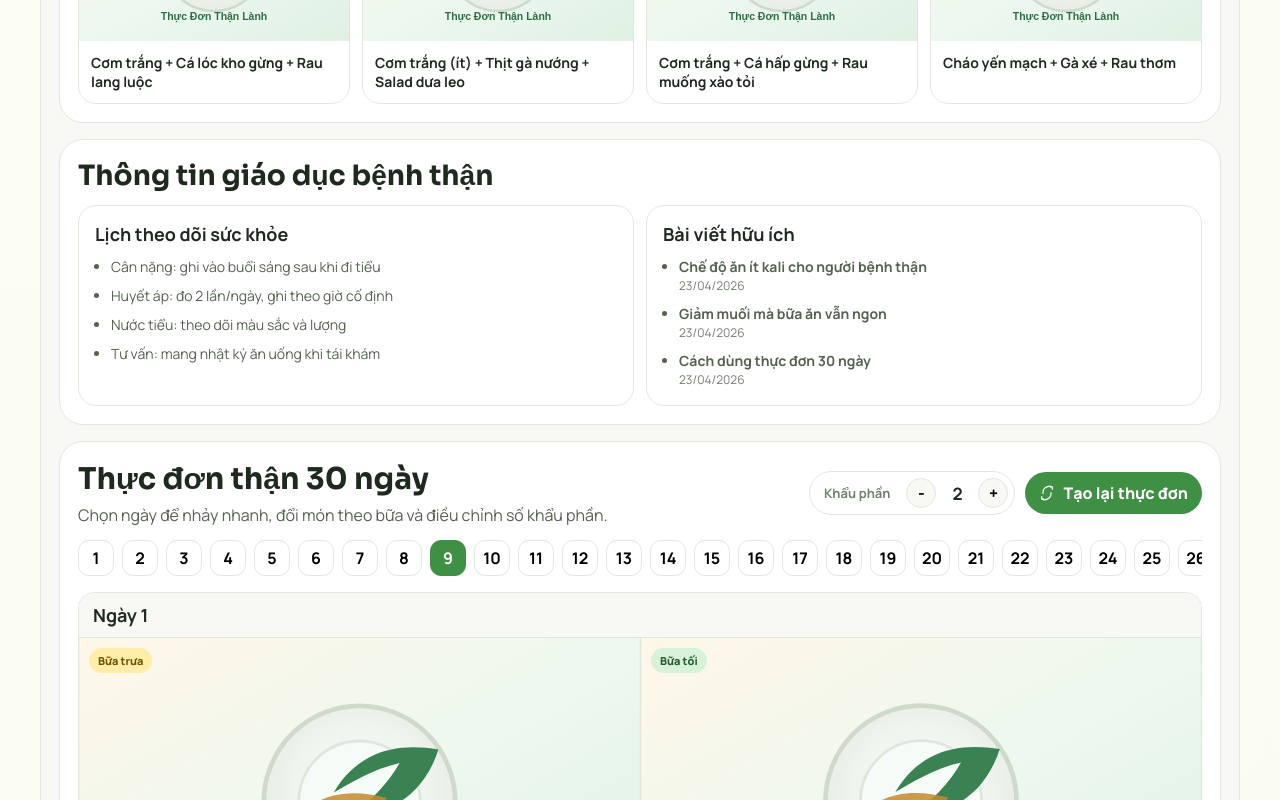
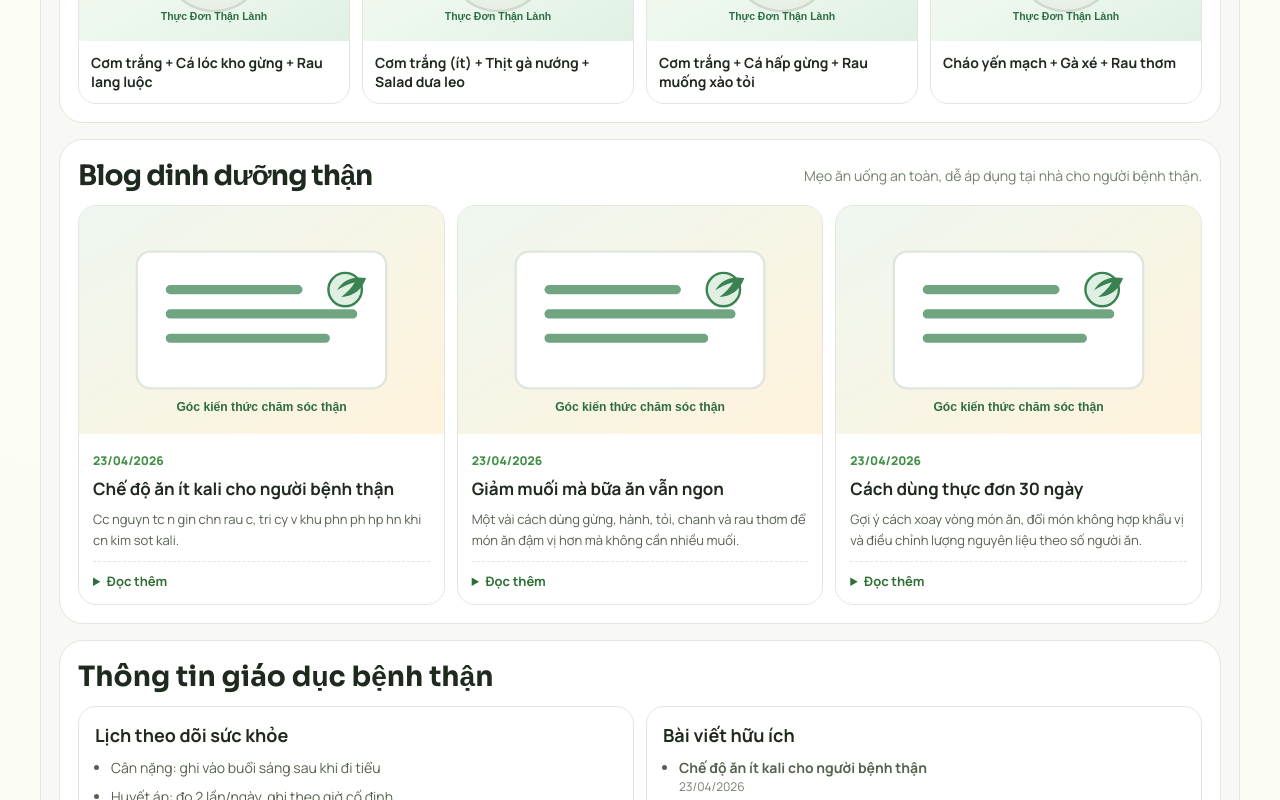
Before and after one commit to ngtrantien/kidney-meal-planner, a React (Create React App) app: page / in a window 1280 px wide. Shown: the part 1080-1880 px from the top of the page. Built offline with nearby package versions, Linux system fonts and the light colour scheme.

Commit message:
Improve hero copy and add blog section with expandable posts

```diff
--- a/src/App.css
+++ b/src/App.css
@@ -201,6 +201,7 @@ button {
 
 .notice,
 .featured,
+.blog,
 .education,
 .planner {
   margin-top: 16px;
@@ -351,6 +352,73 @@ button {
   display: block;
   padding: 12px;
   font-size: 14px;
+}
+
+.blog-grid {
+  display: grid;
+  grid-template-columns: repeat(3, minmax(0, 1fr));
+  gap: 12px;
+}
+
+.blog-card {
+  border-radius: 18px;
+  overflow: hidden;
+  background: #fff;
+  border: 1px solid var(--line);
+}
+
+.blog-image-wrap {
+  background: var(--green-pale);
+}
+
+.blog-image-wrap img {
+  width: 100%;
+  aspect-ratio: 16/10;
+  object-fit: cover;
+  display: block;
+}
+
+.blog-content {
+  padding: 14px;
+}
+
+.blog-content time {
+  color: var(--green);
+  font-size: 12px;
+  font-weight: 800;
+}
+
+.blog-content h3 {
+  margin: 8px 0 8px;
+  font-size: 17px;
+  line-height: 1.35;
+}
+
+.blog-content p {
+  margin: 0;
+  color: var(--text-soft);
+  font-size: 13px;
+  line-height: 1.6;
+}
+
+.blog-content details {
+  margin-top: 10px;
+  border-top: 1px dashed var(--line);
+  padding-top: 10px;
+}
+
+.blog-content summary {
+  cursor: pointer;
+  color: var(--green-dark);
+  font-size: 13px;
+  font-weight: 700;
+}
+
+.blog-content details div {
+  margin-top: 8px;
+  color: var(--text-soft);
+  font-size: 13px;
+  line-height: 1.6;
 }
 
 .education h2 {
@@ -721,6 +789,10 @@ button {
   .featured-track {
     grid-template-columns: repeat(2, minmax(0, 1fr));
   }
+
+  .blog-grid {
+    grid-template-columns: repeat(2, minmax(0, 1fr));
+  }
 }
 
 @media (max-width: 820px) {
@@ -754,6 +826,7 @@ button {
   .hero,
   .notice,
   .featured,
+  .blog,
   .education,
   .planner {
     border-radius: 16px;
@@ -774,6 +847,7 @@ button {
   }
 
   .notice-cards,
+  .blog-grid,
   .education-grid {
     grid-template-columns: 1fr;
   }
--- a/src/App.jsx
+++ b/src/App.jsx
@@ -166,6 +166,35 @@ function DayPlan({ dayPlan, servings, onRandomize, isToday }) {
   );
 }
 
+function BlogSection() {
+  return (
+    <section className="blog" id="blog">
+      <div className="section-title-row">
+        <h2>Blog dinh dưỡng thận</h2>
+        <p>Mẹo ăn uống an toàn, dễ áp dụng tại nhà cho người bệnh thận.</p>
+      </div>
+      <div className="blog-grid">
+        {POSTS.map((post) => (
+          <article className="blog-card" key={post.slug}>
+            <div className="blog-image-wrap">
+              <img src={post.image} alt={post.title} loading="lazy" />
+            </div>
+            <div className="blog-content">
+              <time>{post.date}</time>
+              <h3>{post.title}</h3>
+              <p>{post.excerpt}</p>
+              <details>
+                <summary>Đọc thêm</summary>
+                <div dangerouslySetInnerHTML={{ __html: post.content }} />
+              </details>
+            </div>
+          </article>
+        ))}
+      </div>
+    </section>
+  );
+}
+
 export default function App() {
   const [plan, setPlan] = useState(() => generateMonthPlan());
   const [servings, setServings] = useState(2);
@@ -219,6 +248,7 @@ export default function App() {
             <a href="#hero">Tổng quan</a>
             <a href="#notice">Thông tin</a>
             <a href="#featured">Món gợi ý</a>
+            <a href="#blog">Blog</a>
             <a href="#planner">Thực đơn 30 ngày</a>
           </nav>
           <div className="head-actions">
@@ -237,13 +267,13 @@ export default function App() {
           <div className="hero-copy">
             <p className="hero-eyebrow">Thực đơn cho người bệnh thận</p>
             <h1>
-              Layout mới giống mẫu
+              Chăm sóc thận mỗi ngày
               <br />
-              <span>nhưng vẫn dùng cho thực đơn thận</span>
+              <span>với thực đơn cá nhân hóa dễ theo dõi</span>
             </h1>
             <p>
-              Kế hoạch 30 ngày gồm bữa trưa và bữa tối. Mỗi món được ưu tiên ít natri, kiểm soát
-              kali và phospho, đạm ở mức vừa phải.
+              Lên kế hoạch ăn uống 30 ngày với món ít natri, kiểm soát kali và phospho, cân đối
+              đạm theo nhu cầu điều trị. Dễ thay món, dễ theo dõi, dễ duy trì lâu dài.
             </p>
             <div className="quick-grid">
               {quickMenus.map((item) => (
@@ -306,6 +336,8 @@ export default function App() {
             ))}
           </div>
         </section>
+
+        <BlogSection />
 
         <section className="education">
           <h2>Thông tin giáo dục bệnh thận</h2>
```
